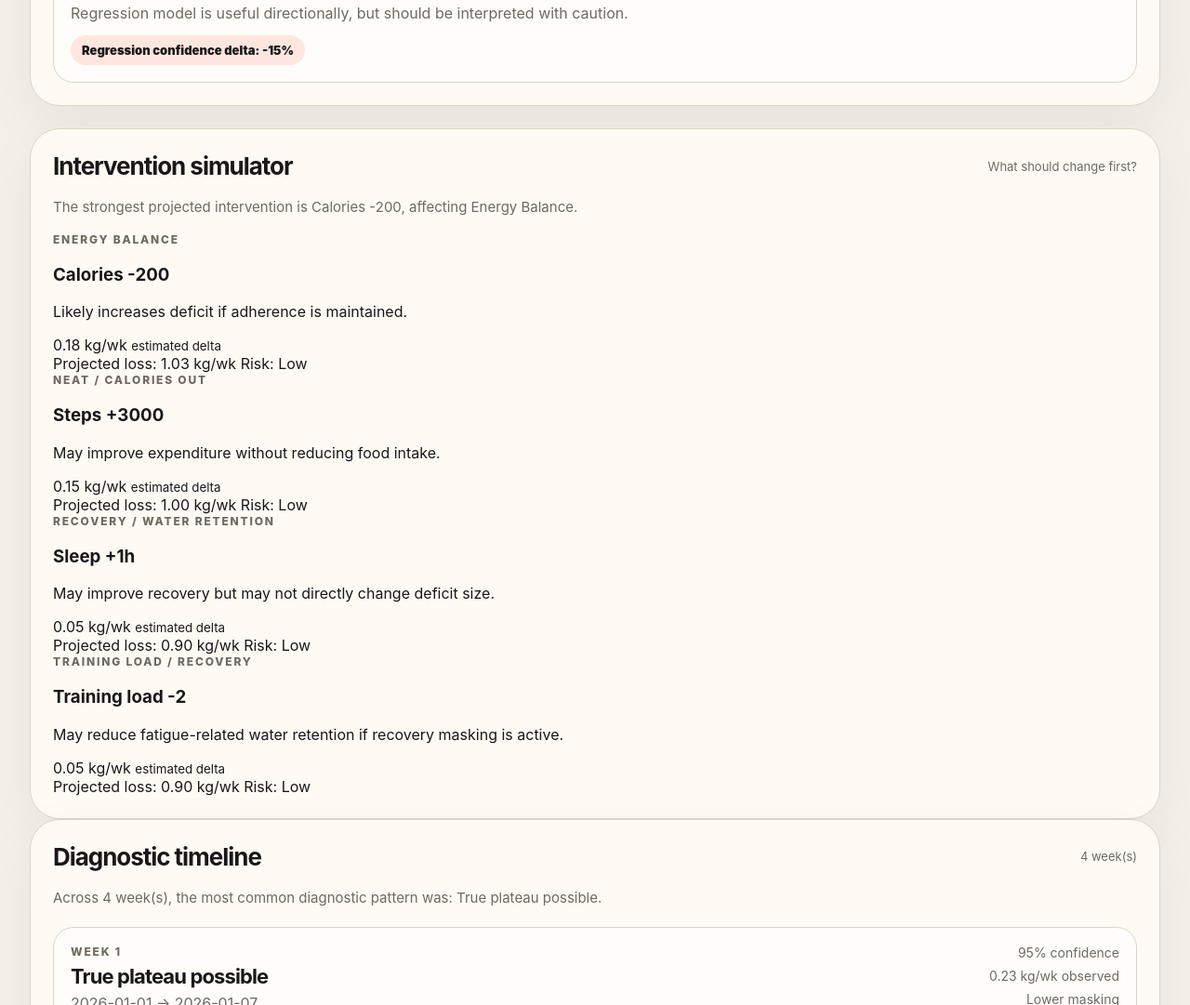
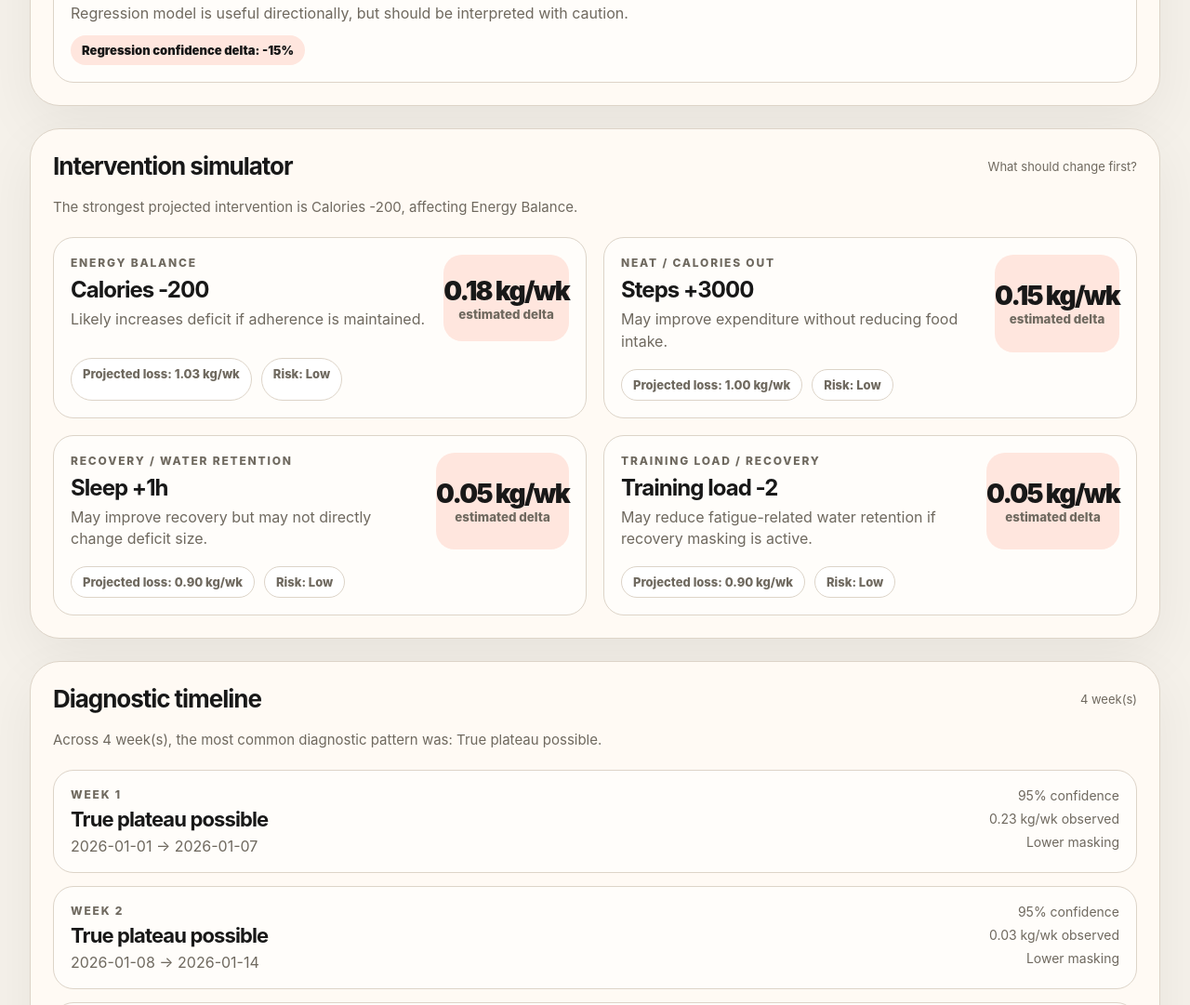
Before and after one commit to JoshHarrigan94/Fat-Loss-Diagnositic-Graph, a website with bundled scripts: page app/index.html in a window 1280 px wide. Shown: the part 5237-6318 px from the top of the page at 93% size. Built offline with nearby package versions, Linux system fonts and the light colour scheme.

Commit message:
Update styles.css

```diff
--- a/app/css/styles.css
+++ b/app/css/styles.css
@@ -945,3 +945,93 @@ body {
   font-size: 13px;
   font-weight: 900;
 }
+
+/* Phase 5 intervention simulation */
+
+.simulation-panel {
+  margin-bottom: 24px;
+}
+
+.simulation-grid {
+  display: grid;
+  grid-template-columns: repeat(2, 1fr);
+  gap: 18px;
+  margin-top: 20px;
+}
+
+.simulation-card {
+  display: grid;
+  grid-template-columns: 1fr auto;
+  gap: 18px;
+  padding: 18px;
+  border-radius: var(--radius-md);
+  background: #ffffff99;
+  border: 1px solid var(--border);
+}
+
+.simulation-card h3 {
+  margin: 6px 0;
+  font-size: 24px;
+  letter-spacing: -0.04em;
+}
+
+.simulation-card p {
+  margin: 0;
+  color: var(--muted);
+  line-height: 1.45;
+}
+
+.simulation-impact {
+  min-width: 130px;
+  display: grid;
+  place-items: center;
+  align-content: center;
+  border-radius: 20px;
+  background: var(--accent-soft);
+  text-align: center;
+}
+
+.simulation-impact span {
+  font-size: 28px;
+  font-weight: 900;
+  letter-spacing: -0.06em;
+}
+
+.simulation-impact small {
+  color: var(--muted);
+  font-weight: 800;
+}
+
+.simulation-card footer {
+  grid-column: 1 / -1;
+  display: flex;
+  flex-wrap: wrap;
+  gap: 10px;
+}
+
+.simulation-card footer span {
+  display: inline-flex;
+  padding: 8px 12px;
+  border-radius: 999px;
+  background: white;
+  border: 1px solid var(--border);
+  font-size: 13px;
+  font-weight: 800;
+  color: var(--muted);
+}
+
+@media (max-width: 1024px) {
+  .simulation-grid {
+    grid-template-columns: 1fr;
+  }
+}
+
+@media (max-width: 640px) {
+  .simulation-card {
+    grid-template-columns: 1fr;
+  }
+
+  .simulation-impact {
+    min-height: 100px;
+  }
+}
```
